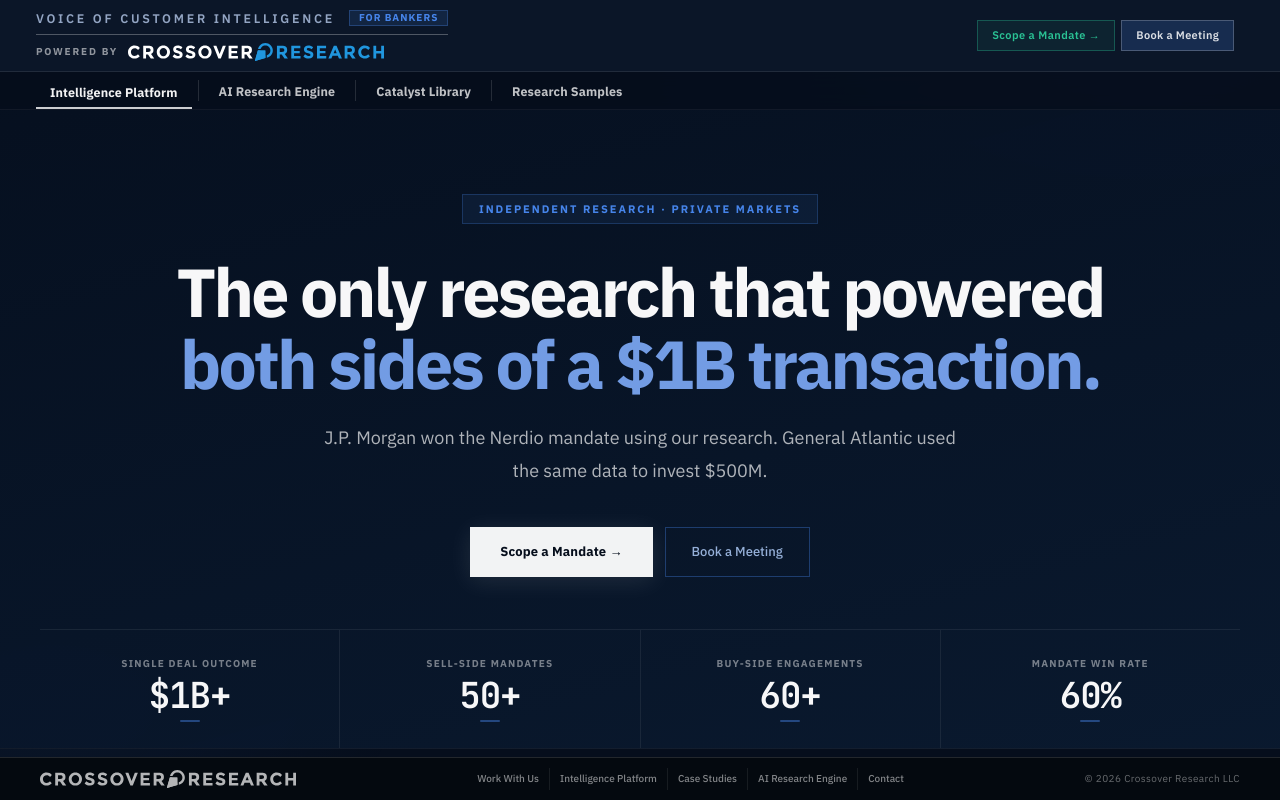
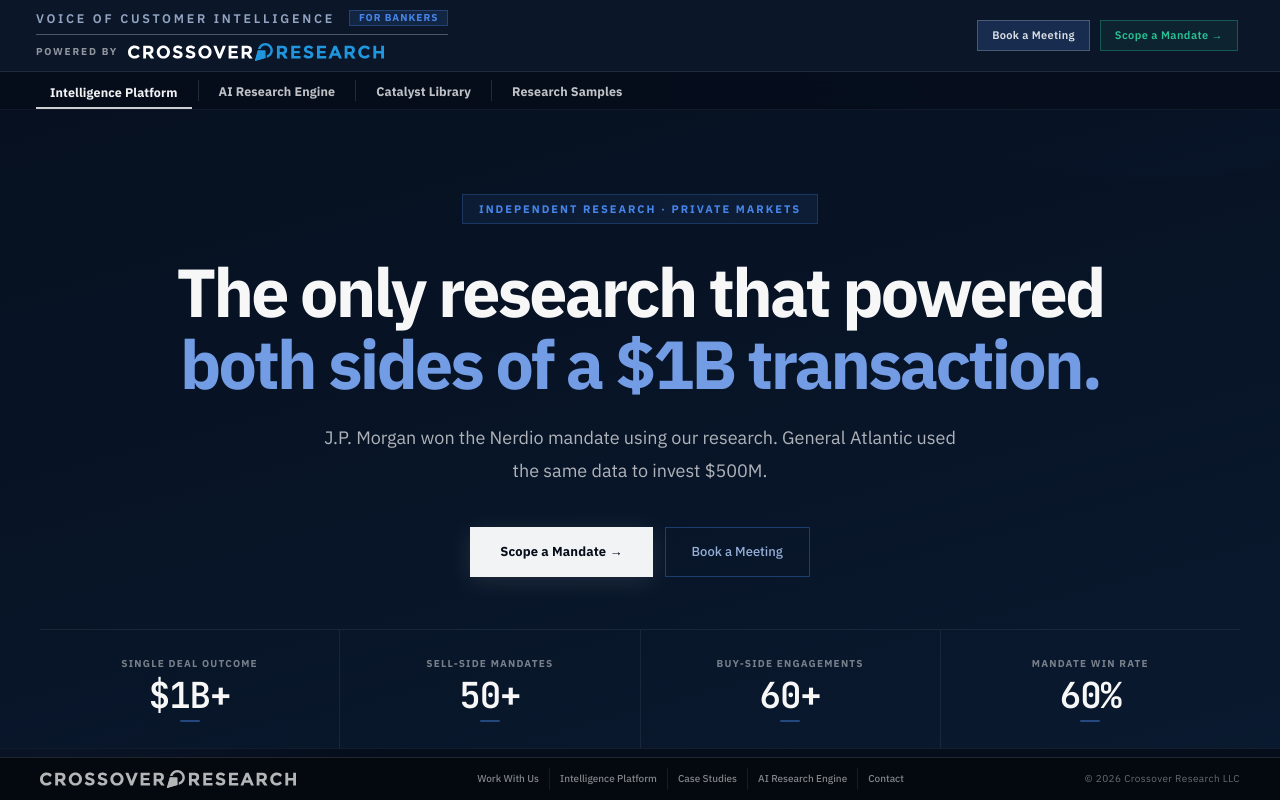
Before and after one commit to Crossover-Research/sell-side-overview-site, a Next.js app: page / in a window 1280 px wide. Shown: the top 800 px of the page. Built offline with nearby package versions, Linux system fonts and the light colour scheme.

Commit message:
ux: flip CTA hierarchy — Book a Meeting primary, Scope a Mandate secondary

```diff
--- a/components/Topbar.tsx
+++ b/components/Topbar.tsx
@@ -19,12 +19,6 @@
       </div>
       <div className="topbar-right">
         <a
-          href="/intelligence?request=1"
-          className="topbar-scope-btn"
-        >
-          Scope a Mandate →
-        </a>
-        <a
           href={CONTACT.bookingUrl}
           target="_blank"
           rel="noopener noreferrer"
@@ -32,6 +26,12 @@
         >
           Book a Meeting
         </a>
+        <a
+          href="/intelligence?request=1"
+          className="topbar-scope-btn"
+        >
+          Scope a Mandate →
+        </a>
       </div>
     </div>
   );
```
